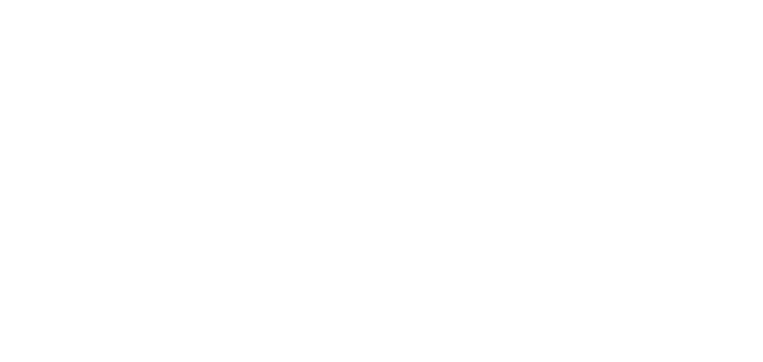
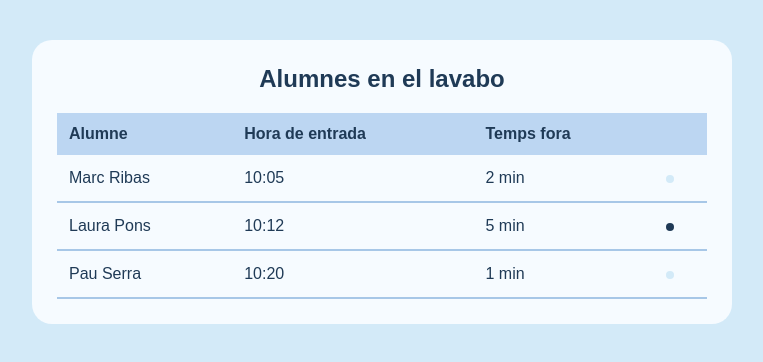
Before and after one commit to kituss44/projecte1, an Angular app: page / in a window 1280 px wide. Shown: the top 362 px of the page, without its empty margins (258-1021 px from the left). Built offline with nearby package versions, Linux system fonts and the light colour scheme.

Commit message:
llistat alumnes lavabo

```diff
--- a/src/app/Components/llistat-alumnes-lavabo/llistat-alumnes-lavabo.css
+++ b/src/app/Components/llistat-alumnes-lavabo/llistat-alumnes-lavabo.css
@@ -0,0 +1,60 @@
+.pantalla {
+  min-height: 100vh;
+  display: flex;
+  justify-content: center;
+  align-items: flex-start;
+  padding: 40px 20px;
+  box-sizing: border-box;
+  background-color: #D3EAF8;
+  font-family: Arial, sans-serif;
+  color: #1F3A56;
+}
+
+.lista {
+  width: 100%;
+  max-width: 700px;
+  padding: 25px;
+  background-color: #F6FBFF;
+  border-radius: 20px;
+  box-sizing: border-box;
+}
+
+h1 {
+  margin: 0 0 20px 0;
+  text-align: center;
+}
+
+table {
+  width: 100%;
+  border-collapse: collapse;
+}
+
+th {
+  padding: 12px;
+  text-align: left;
+  background-color: #BCD6F2;
+}
+
+td {
+  padding: 14px 12px;
+  border-bottom: 2px solid #A7C7E7;
+}
+
+tbody tr:hover {
+  background-color: #BFE8DF;
+}
+
+.punto {
+  display: inline-block;
+  width: 8px;
+  height: 8px;
+  border-radius: 50%;
+}
+
+.normal {
+  background-color: #D3EAF8;
+}
+
+.conflictivo {
+  background-color: #1F3A56;
+}
--- a/src/app/Components/llistat-alumnes-lavabo/llistat-alumnes-lavabo.html
+++ b/src/app/Components/llistat-alumnes-lavabo/llistat-alumnes-lavabo.html
@@ -1 +1,36 @@
-<p>llistat-alumnes-lavabo works!</p>
+<main class="pantalla">
+  <section class="lista">
+    <h1>Alumnes en el lavabo</h1>
+
+    <table>
+      <thead>
+      <tr>
+        <th>Alumne</th>
+        <th>Hora de entrada</th>
+        <th>Temps fora</th>
+        <th></th>
+      </tr>
+      </thead>
+      <tbody>
+      <tr>
+        <td>Marc Ribas</td>
+        <td>10:05</td>
+        <td>2 min</td>
+        <td><span class="punto normal"></span></td>
+      </tr>
+      <tr>
+        <td>Laura Pons</td>
+        <td>10:12</td>
+        <td>5 min</td>
+        <td><span class="punto conflictivo"></span></td>
+      </tr>
+      <tr>
+        <td>Pau Serra</td>
+        <td>10:20</td>
+        <td>1 min</td>
+        <td><span class="punto normal"></span></td>
+      </tr>
+      </tbody>
+    </table>
+  </section>
+</main>
--- a/src/app/Components/login-inicial/login-inicial.css
+++ b/src/app/Components/login-inicial/login-inicial.css
@@ -1,4 +1,3 @@
-/* 60% */
 .pantalla {
   min-height: 100vh;
   display: flex;
@@ -39,7 +38,6 @@
   font-weight: bold;
 }
 
-/* 60% */
 input {
   width: 100%;
   padding: 12px;
@@ -55,7 +53,6 @@
   border-color: #1F3A56;
 }
 
-/* 10% */
 .boton {
   width: 100%;
   padding: 14px;
--- a/src/app/app.html
+++ b/src/app/app.html
@@ -1 +1,3 @@
 <router-outlet />
+
+<app-llistat-alumnes-lavabo/>
--- a/src/app/app.ts
+++ b/src/app/app.ts
@@ -2,9 +2,10 @@
 import { RouterOutlet } from '@angular/router';
 import {LoginInicial} from './Components/login-inicial/login-inicial';
 import { MenuHeader } from './Components/menu-header/menu-header';
+import {LlistatAlumnesLavabo} from './Components/llistat-alumnes-lavabo/llistat-alumnes-lavabo';
 
 @Component({
-  imports: [RouterOutlet, LoginInicial, MenuHeader],
+  imports: [RouterOutlet, LoginInicial, MenuHeader, LlistatAlumnesLavabo],
   selector: 'app-root',
   styleUrl: './app.css',
   templateUrl: './app.html',
```
